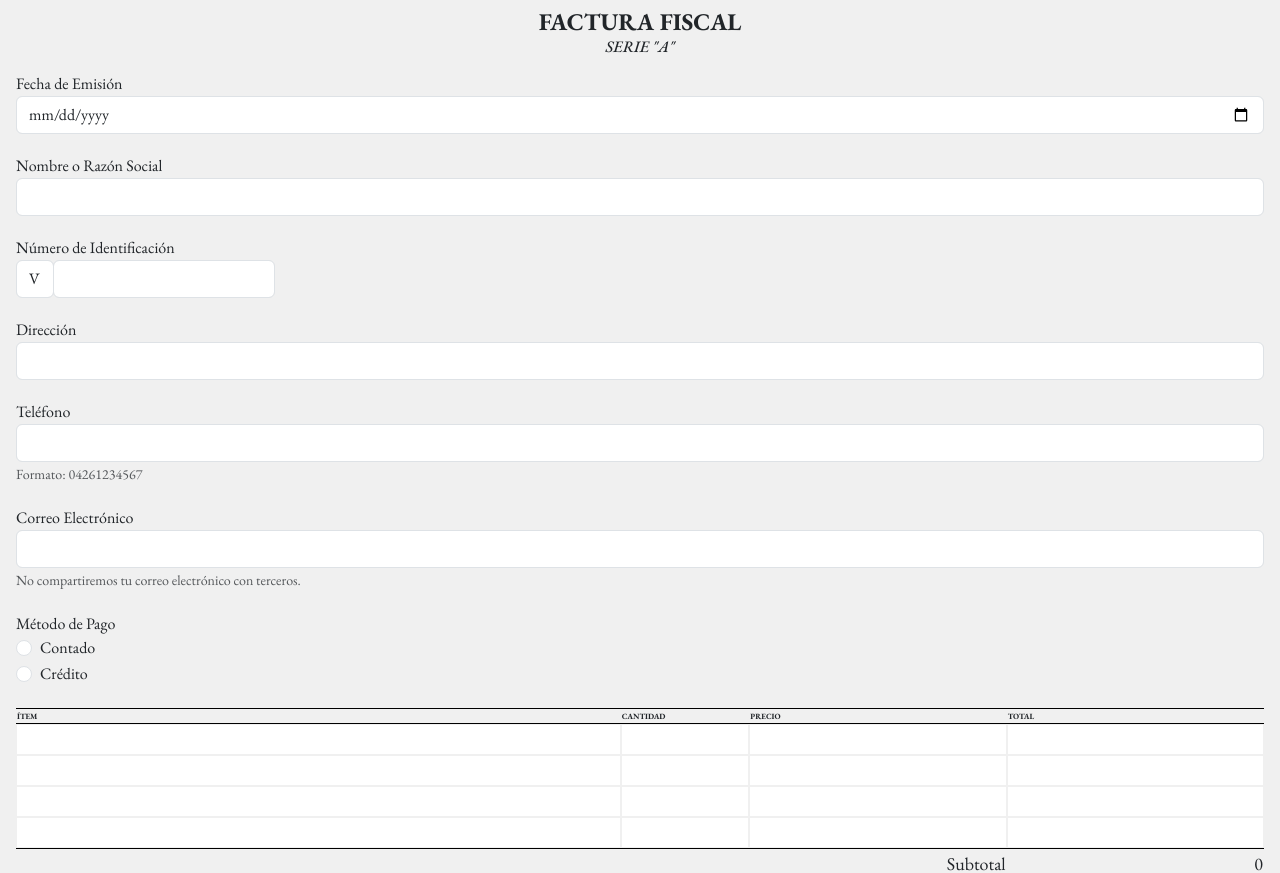
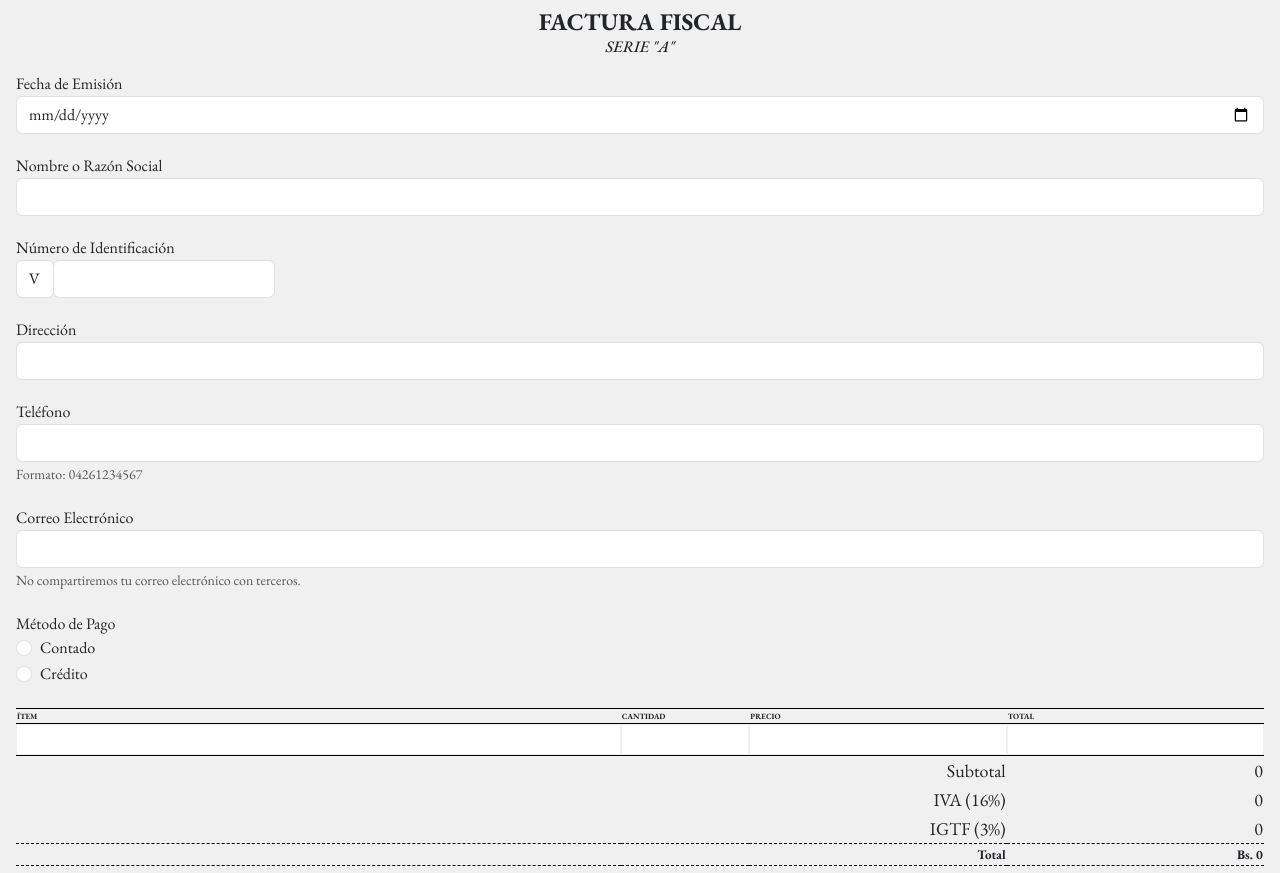
Before and after one commit to jurdanetac/factura-multimedia, a plain HTML site: page index.html in a window 1280 px wide. Shown: the part 113-986 px from the top of the page. Drawn offline with nearby package versions, Linux system fonts and the light colour scheme.

Commit message:
Update index.html

```diff
--- a/index.html
+++ b/index.html
@@ -327,7 +327,6 @@
                 type="number"
                 class="cantidad"
                 onkeypress="return (event.charCode == 8 || event.charCode == 0 || event.charCode == 13) ? null : event.charCode >= 48 && event.charCode <= 57"
-                required
               />
             </td>
             <td class="price">
@@ -335,88 +334,6 @@
                 type="number"
                 class="unitario"
                 onkeypress="return (event.charCode == 8 || event.charCode == 0 || event.charCode == 13) ? null : event.charCode >= 48 && event.charCode <= 57"
-                required
-              />
-            </td>
-            <td class="price">
-              <input
-                class="monto"
-                type="number"
-                onkeypress="return (event.charCode == 8 || event.charCode == 0 || event.charCode == 13) ? null : event.charCode >= 48 && event.charCode <= 57"
-                readonly
-              />
-            </td>
-          </tr>
-          <tr>
-            <td><input type="text" required /></td>
-            <td>
-              <input
-                type="number"
-                class="cantidad"
-                onkeypress="return (event.charCode == 8 || event.charCode == 0 || event.charCode == 13) ? null : event.charCode >= 48 && event.charCode <= 57"
-                required
-              />
-            </td>
-            <td class="price">
-              <input
-                type="number"
-                class="unitario"
-                onkeypress="return (event.charCode == 8 || event.charCode == 0 || event.charCode == 13) ? null : event.charCode >= 48 && event.charCode <= 57"
-                required
-              />
-            </td>
-            <td class="price">
-              <input
-                class="monto"
-                type="number"
-                onkeypress="return (event.charCode == 8 || event.charCode == 0 || event.charCode == 13) ? null : event.charCode >= 48 && event.charCode <= 57"
-                readonly
-              />
-            </td>
-          </tr>
-          <tr>
-            <td><input type="text" required /></td>
-            <td>
-              <input
-                type="number"
-                class="cantidad"
-                onkeypress="return (event.charCode == 8 || event.charCode == 0 || event.charCode == 13) ? null : event.charCode >= 48 && event.charCode <= 57"
-                required
-              />
-            </td>
-            <td class="price">
-              <input
-                type="number"
-                class="unitario"
-                onkeypress="return (event.charCode == 8 || event.charCode == 0 || event.charCode == 13) ? null : event.charCode >= 48 && event.charCode <= 57"
-                required
-              />
-            </td>
-            <td class="price">
-              <input
-                class="monto"
-                type="number"
-                onkeypress="return (event.charCode == 8 || event.charCode == 0 || event.charCode == 13) ? null : event.charCode >= 48 && event.charCode <= 57"
-                readonly
-              />
-            </td>
-          </tr>
-          <tr>
-            <td><input type="text" required /></td>
-            <td>
-              <input
-                type="number"
-                class="cantidad"
-                onkeypress="return (event.charCode == 8 || event.charCode == 0 || event.charCode == 13) ? null : event.charCode >= 48 && event.charCode <= 57"
-                required
-              />
-            </td>
-            <td class="price">
-              <input
-                type="number"
-                class="unitario"
-                onkeypress="return (event.charCode == 8 || event.charCode == 0 || event.charCode == 13) ? null : event.charCode >= 48 && event.charCode <= 57"
-                required
               />
             </td>
             <td class="price">
```
